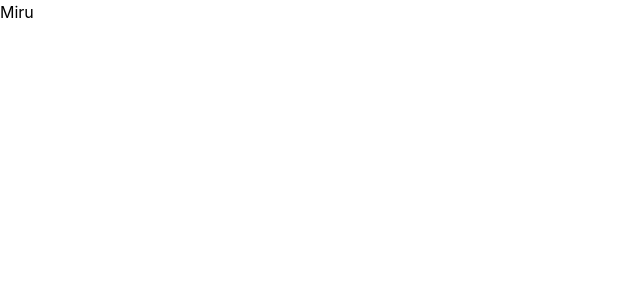
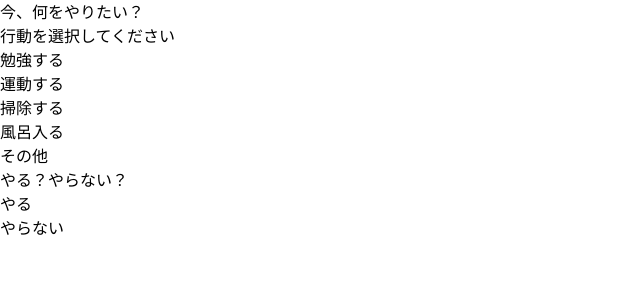
Before and after one commit to risa-h1108/Miru, a React (Vite) app: page / in a window 1280 px wide. Shown: the top 300 px of the page, without its empty margins (0-640 px from the left). Built offline with nearby package versions, Linux system fonts and the light colour scheme.

Commit message:
feature/ActionChoiceコンポーネントの作成&表示、テキストのみ表示

```diff
--- a/src/App.tsx
+++ b/src/App.tsx
@@ -1,6 +1,7 @@
 "use client";
 
 import "./App.css";
+import ActionChoice from "./pages/ActionChoice";
 // import { BrowserRouter } from "react-router-dom";
 
 export default function App() {
@@ -12,7 +13,7 @@ export default function App() {
   return (
     <div>
       {/* <button onClick={nextHandle}>ダッシュボードへ移動</button> */}
-      Miru
+      <ActionChoice />
     </div>
   );
 }
--- a/src/pages/ActionChoice.tsx
+++ b/src/pages/ActionChoice.tsx
@@ -4,6 +4,7 @@ export default function ActionChoice() {
   return (
     <div>
       <h1>今、何をやりたい？</h1>
+      <h2>行動を選択してください</h2>
 
       <div>勉強する</div>
       <div>運動する</div>
```
